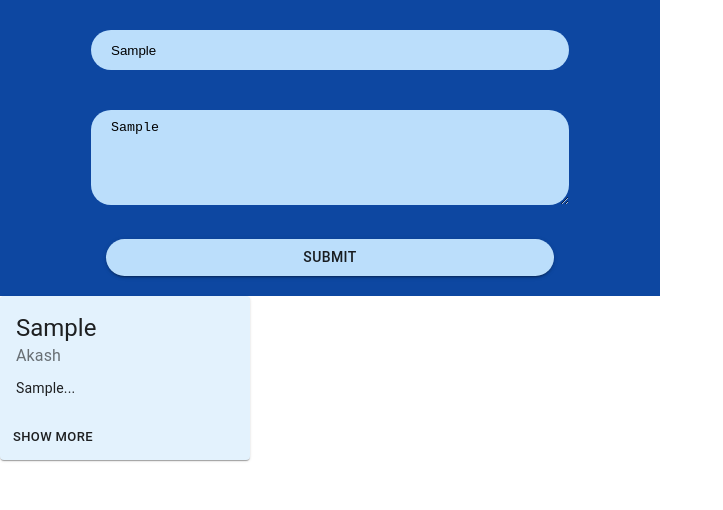
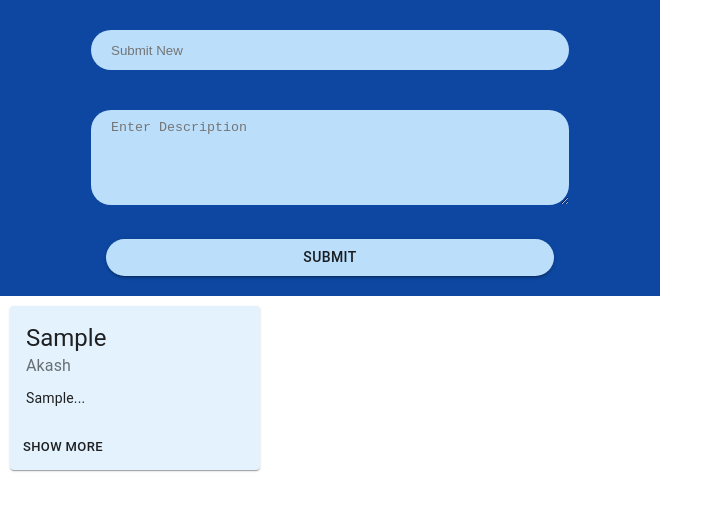
Before and after one commit to fcodelabs/training-web, a React (Create React App) app: page / in a window 1280 px wide. Both pictures are taken after typing "Sample", "Sample" into the empty fields and a click on the button "SUBMIT". Shown: the top 510 px of the page, without its empty margins (0-723 px from the left). Built offline with nearby package versions, Linux system fonts and the light colour scheme.

Commit message:
Fixed issuses
# 11

```diff
--- a/src/App.js
+++ b/src/App.js
@@ -1,39 +1,60 @@
-import React,{useState} from "react";
+import React, { useState } from "react";
 import DiaryCard from "./Components/DiaryCard";
 import DiaryHome from "./Components/DiaryHome";
 
-
 function App() {
-
 
   const [title, setTitle] = useState("");
   const [description, setDescription] = useState("");
-  const [card,setCard] =useState(false);
+
+  //State for show new card
+  const [card, setCard] = useState(false);
+
+  //Object Array to map cards
+  const [cards, setCards] = useState([])
 
   function onClick(e) {
     e.preventDefault();
 
-      if(title.trim().length === 0 || description.trim().length ===0){
-        console.log("Missing title or Missing Description");
+    if (title.trim().length === 0 || description.trim().length === 0) {
+      if (title.trim().length === 0) {
+        console.log("Title is missing")
       }
-      else{
-        setCard(true);
+      if (description.trim().length === 0) {
+        console.log("Description is missing")
       }
-
+    }
+    else {
+      let newCardData = {"title" : title, "description": description}
+      let newArray =cards.concat(newCardData)
+      setCards(newArray)
+      setCard(true);
+      setTitle("");
+      setDescription("")
+    }
   }
 
   return (
     <div className="App">
 
       <DiaryHome
-      onClick={onClick}
-      onChangeTitle={(e)=>{setTitle(e.target.value)}}
-      onChangeDescription={(e)=>{setDescription(e.target.value)}}
-      title={title}
-      description={description}/>
+        onClick={onClick}
+        onChangeTitle={(e) => { setTitle(e.target.value) }}
+        onChangeDescription={(e) => { setDescription(e.target.value) }}
+        title={title}
+        description={description} />
 
-      {card ?  <DiaryCard title={title} description={description} subtitle="Akash" color="#e3f2fd"/> : <div></div>}
+      {card ?
+        cards.map((cards, index) => {
+          return (
+            <div key={index}>
+              <DiaryCard title={cards.title} description={cards.description} subtitle="Akash" color="#e3f2fd" />
+            </div>
+          )
+        })
 
+        :
+        <div><h5>Nothing to Show</h5></div>}
     </div>
   );
 }
--- a/src/Components/DiaryCard.js
+++ b/src/Components/DiaryCard.js
@@ -6,6 +6,7 @@ const useStyles = makeStyles({
 
     root: {
         width: "250px",
+        margin:"10px"
     },
     title: {
         fontSize: 14,
```
